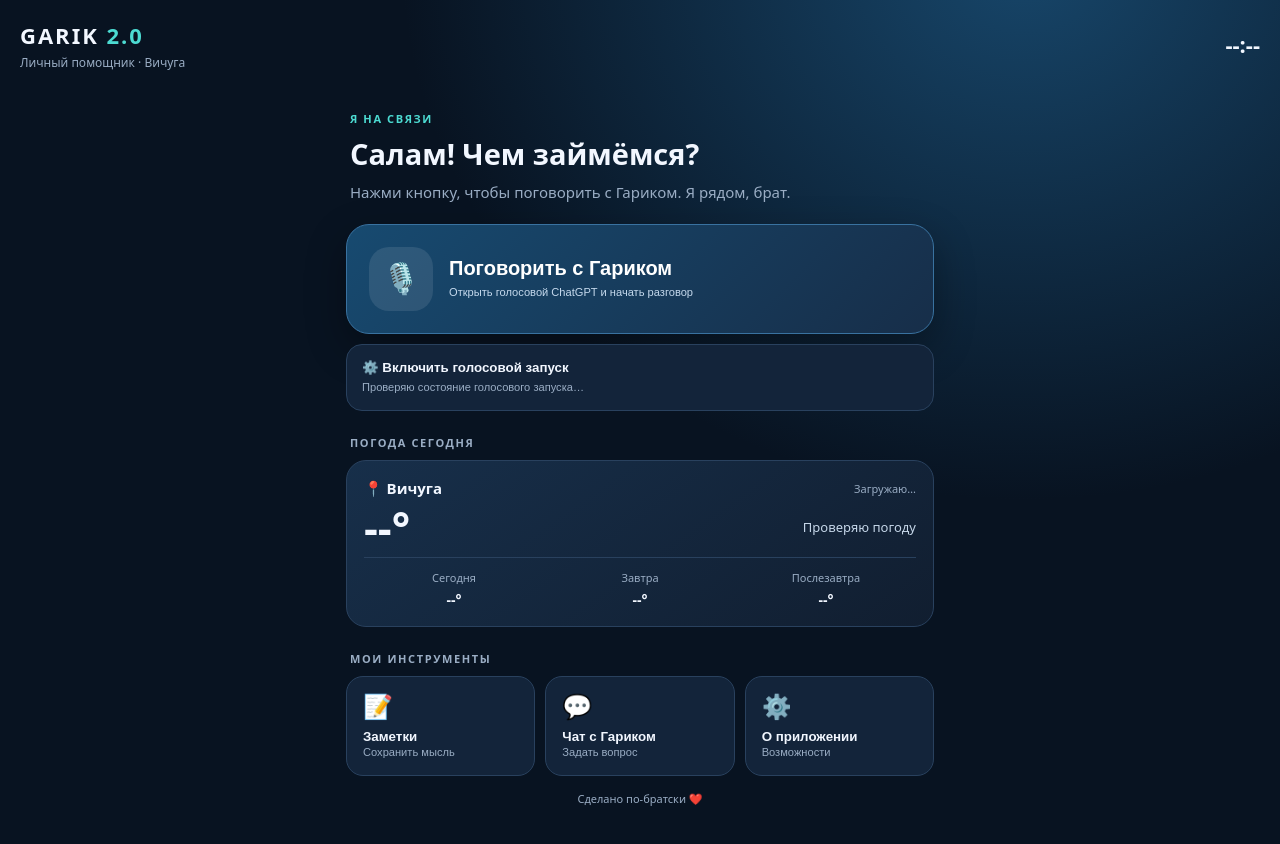
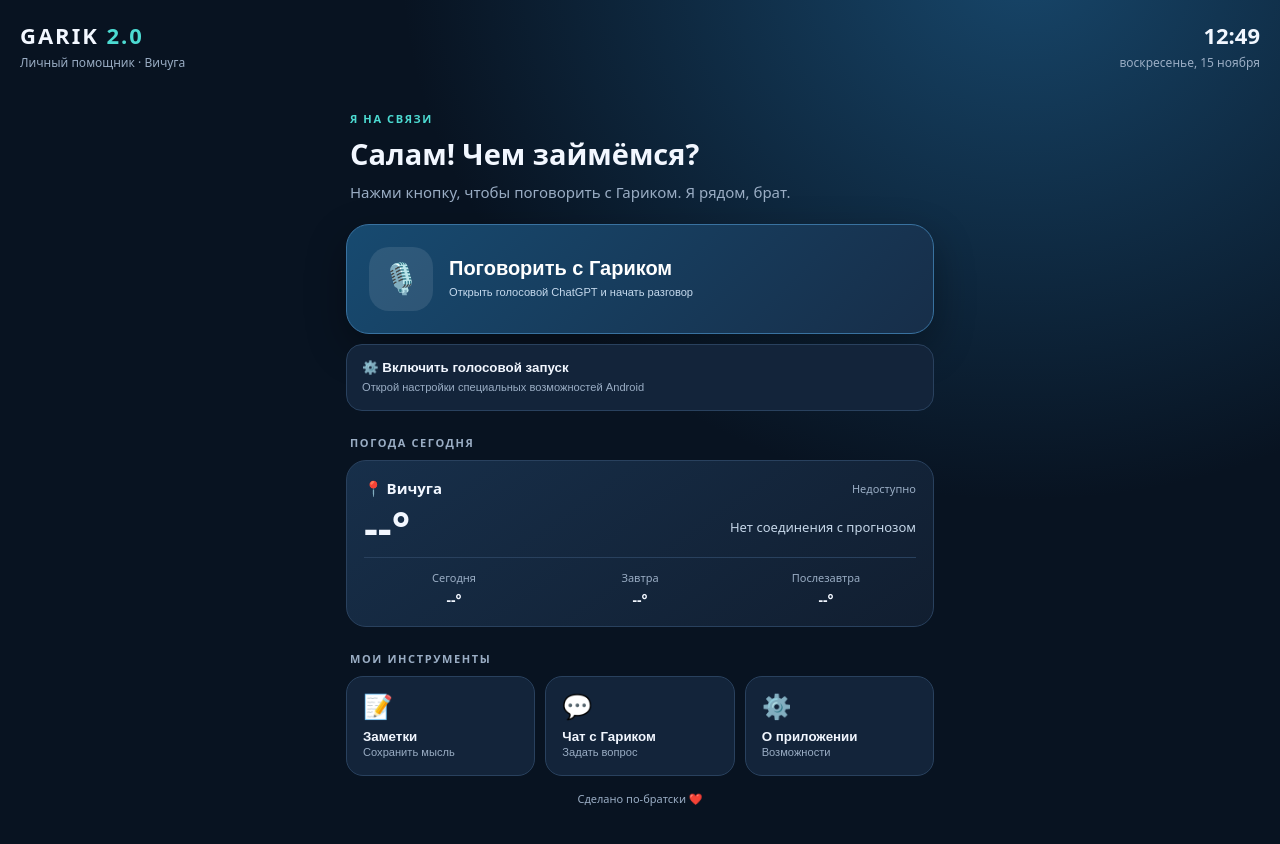
Before and after one commit to mikevolgov-oss/GARIK-2.0, a plain HTML site: page app/src/main/assets/index.html in a window 1280 px wide. Both pictures are taken after a click on the button 640 px from the left and 377 px from the top of the page. Drawn offline with Linux system fonts and the light colour scheme; no server answers.

Commit message:
Actually fix escaped newline in voice status script

```diff
--- a/app/src/main/assets/index.html
+++ b/app/src/main/assets/index.html
@@ -12,7 +12,8 @@
 function clock(){let d=new Date();document.getElementById('clock').textContent=d.toLocaleTimeString('ru-RU',{hour:'2-digit',minute:'2-digit'});document.getElementById('date').textContent=d.toLocaleDateString('ru-RU',{weekday:'long',day:'numeric',month:'long'})}clock();setInterval(clock,10000);
 function openAssistant(){if(window.Android&&Android.openChatGPT)Android.openChatGPT();else location.href='https://chatgpt.com/'}
 function refreshVoiceStatus(){const el=document.getElementById('voiceStatus');if(!el)return;try{if(window.Android&&typeof Android.isVoiceServiceEnabled==='function'){el.textContent=Android.isVoiceServiceEnabled()?'Голосовой запуск включён ✓':'Нажми, чтобы включить голосовой запуск в настройках Android';}else{el.textContent='Открой настройки специальных возможностей Android';}}catch(e){el.textContent='Проверь разрешение голосового запуска в настройках Android';}}
-function enableVoiceLaunch(){if(window.Android&&typeof Android.openAccessibilitySettings==='function'){Android.openAccessibilitySettings();return}alert('Открой настройки специальных возможностей Android и найди GARIK OS.')}\ndocument.addEventListener('visibilitychange',()=>{if(!document.hidden)refreshVoiceStatus()});window.addEventListener('pageshow',refreshVoiceStatus);refreshVoiceStatus();
+function enableVoiceLaunch(){if(window.Android&&typeof Android.openAccessibilitySettings==='function'){Android.openAccessibilitySettings();return}alert('Открой настройки специальных возможностей Android и найди GARIK OS.')}
+document.addEventListener('visibilitychange',()=>{if(!document.hidden)refreshVoiceStatus()});window.addEventListener('pageshow',refreshVoiceStatus);refreshVoiceStatus();
 function panel(id){document.querySelectorAll('.panel').forEach(p=>p.classList.toggle('open',p.id===id&&!p.classList.contains('open')))}
 try{document.getElementById('note').value=localStorage.getItem('garik_note')||''}catch(e){}
 function saveNote(){try{localStorage.setItem('garik_note',document.getElementById('note').value);document.getElementById('noteStatus').textContent='Сохранено ✓'}catch(e){document.getElementById('noteStatus').textContent='Не удалось сохранить'}}
```
